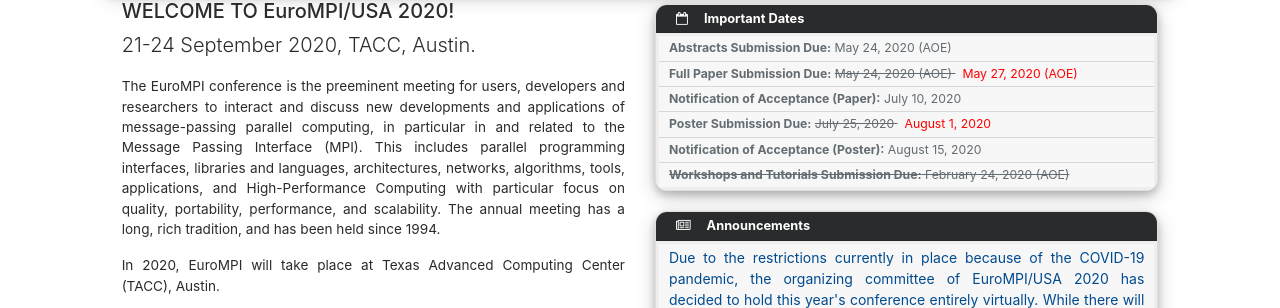
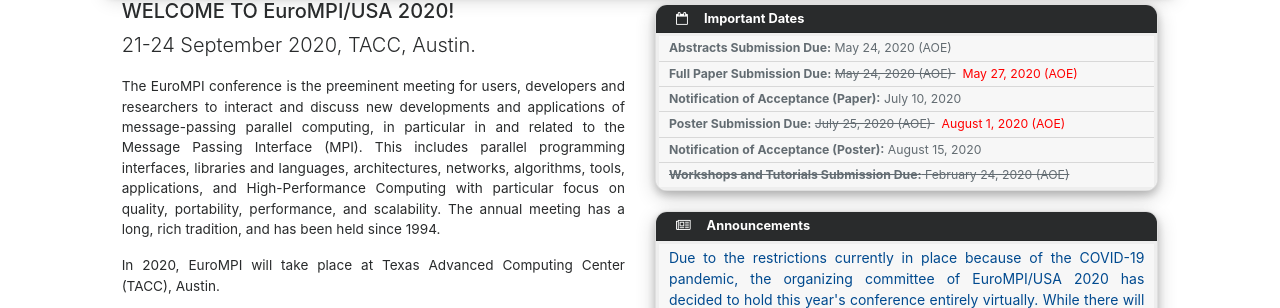
Before and after one commit to eurompi/eurompi.github.io, a Jekyll site: the page built from index.html, in a window 1280 px wide. Shown: the part 307-615 px from the top of the page. Built offline with Jekyll 4.4.1, drawn with Linux system fonts in a browser that asks for light colours; nearby versions of some CDN libraries.

Commit message:
Add timezone to poster due date

```diff
--- a/_data/conference.yml
+++ b/_data/conference.yml
@@ -104,6 +104,7 @@
     pass_due: False
   - date: 2020-7-25
     newdate: 2020-8-1
+    timezone: AOE
     text: Poster Submission Due
     pass_due: False
   - date: 2020-8-15
```
